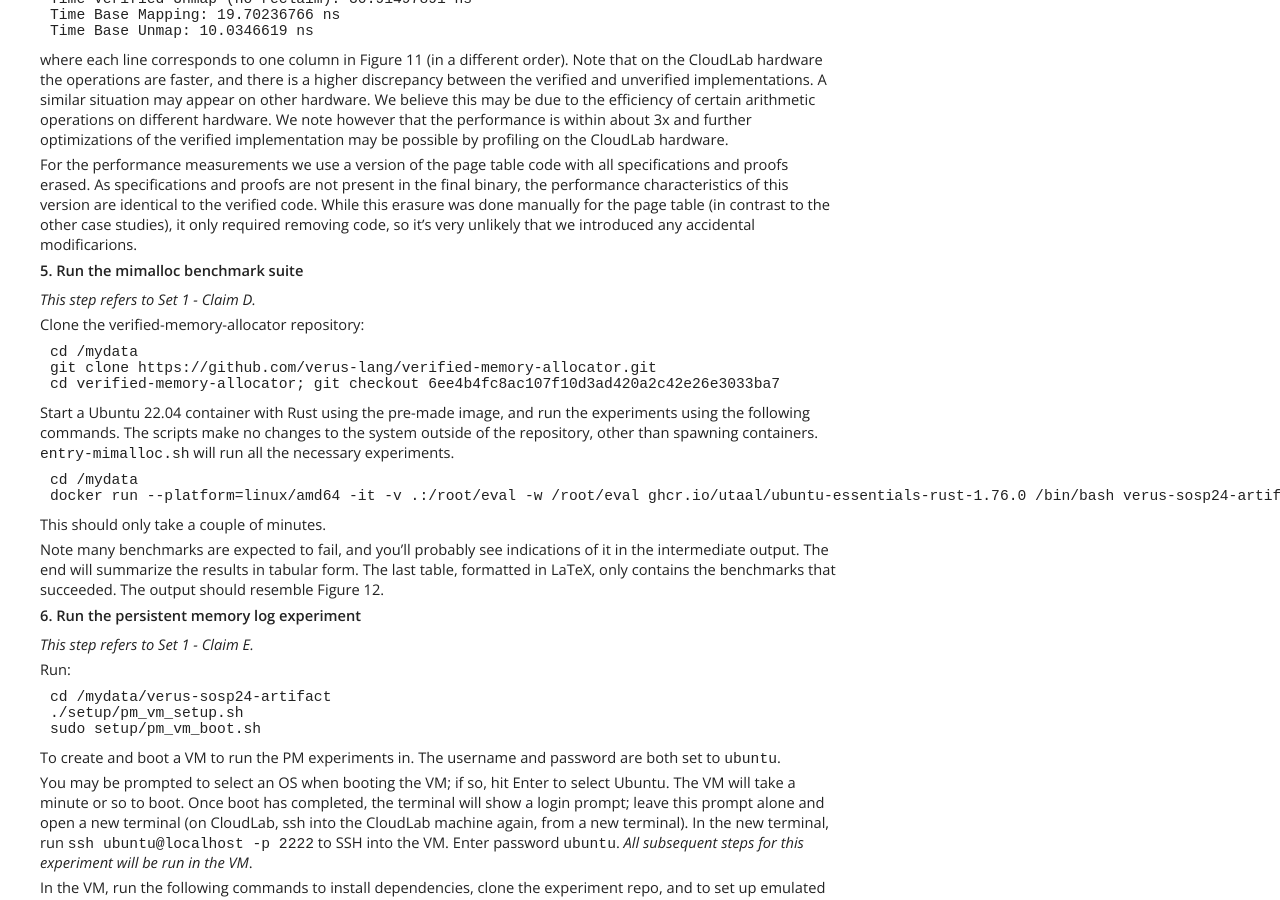
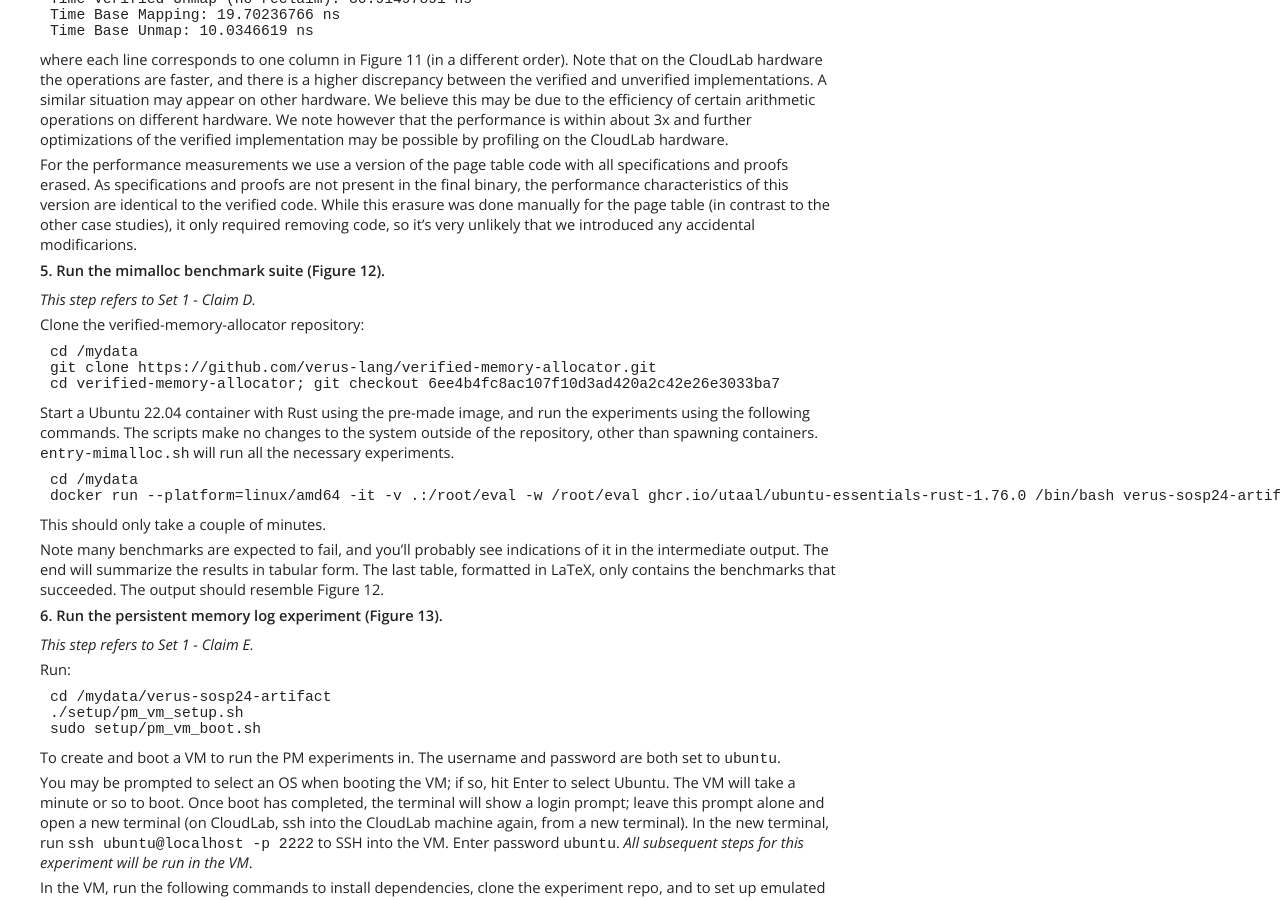
Before and after one commit to verus-lang/paper-sosp24-artifact, a Jekyll site: the page built from site/guide.md, in a window 1280 px wide and 900 px high, scrolled down 3308 px. Built offline with Jekyll 4.4.1, drawn with Linux system fonts in a browser that asks for light colours.

Commit message:
add some references

```diff
--- a/site/guide.md
+++ b/site/guide.md
@@ -234,7 +234,7 @@ While this erasure was done manually for the page table (in contrast to the othe
 case studies), it only required removing code,
 so it's very unlikely that we introduced any accidental modificarions.
 
-#### 5. Run the mimalloc benchmark suite
+#### 5. Run the mimalloc benchmark suite (Figure 12).
 
 *This step refers to Set 1 - Claim D.*
 
@@ -263,7 +263,7 @@ in the intermediate output. The end will summarize the results in tabular form.
 The last table, formatted in LaTeX, only contains the benchmarks that succeeded.
 The output should resemble Figure 12.
 
-#### 6. Run the persistent memory log experiment
+#### 6. Run the persistent memory log experiment (Figure 13).
 
 *This step refers to Set 1 - Claim E.*
 
```
